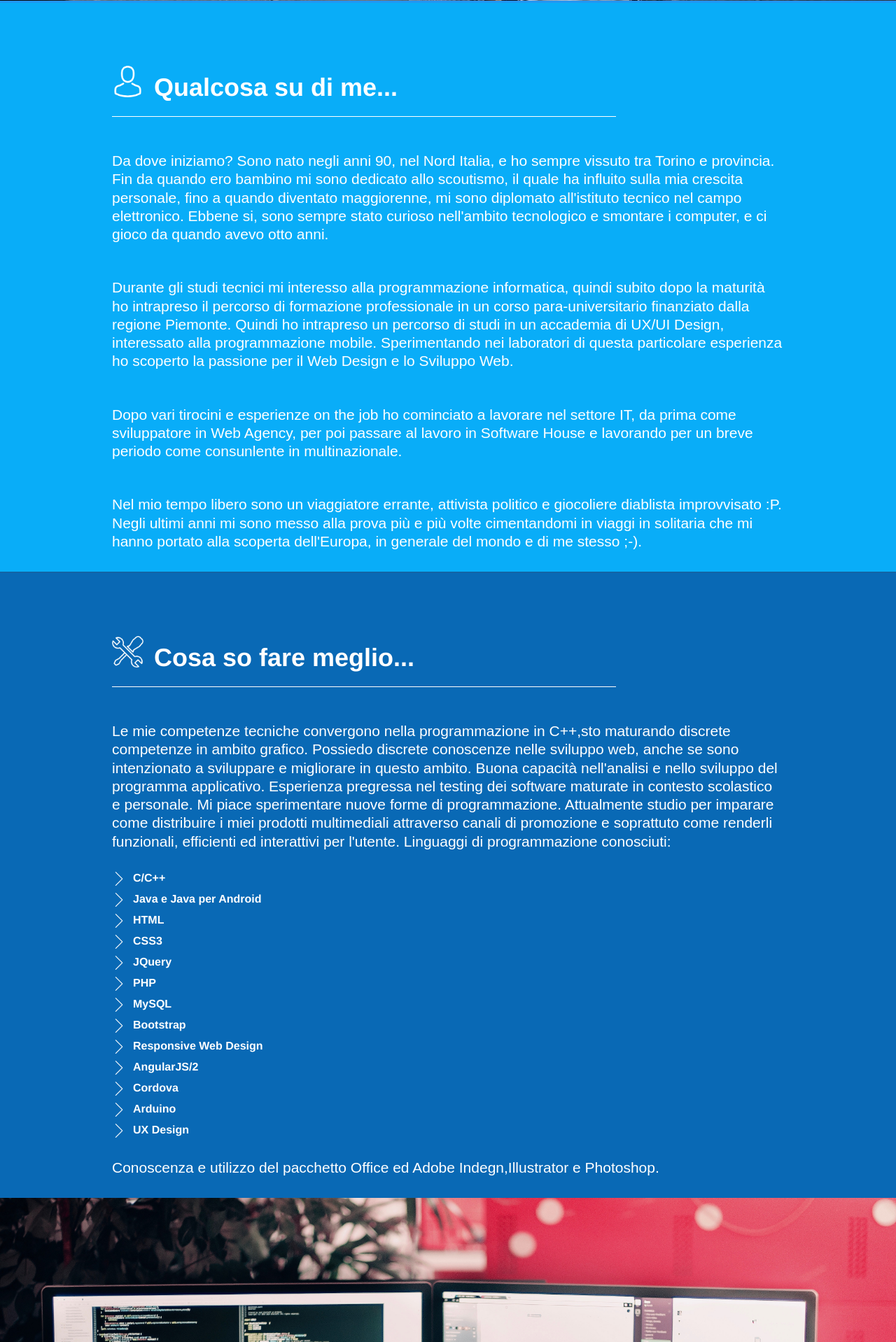
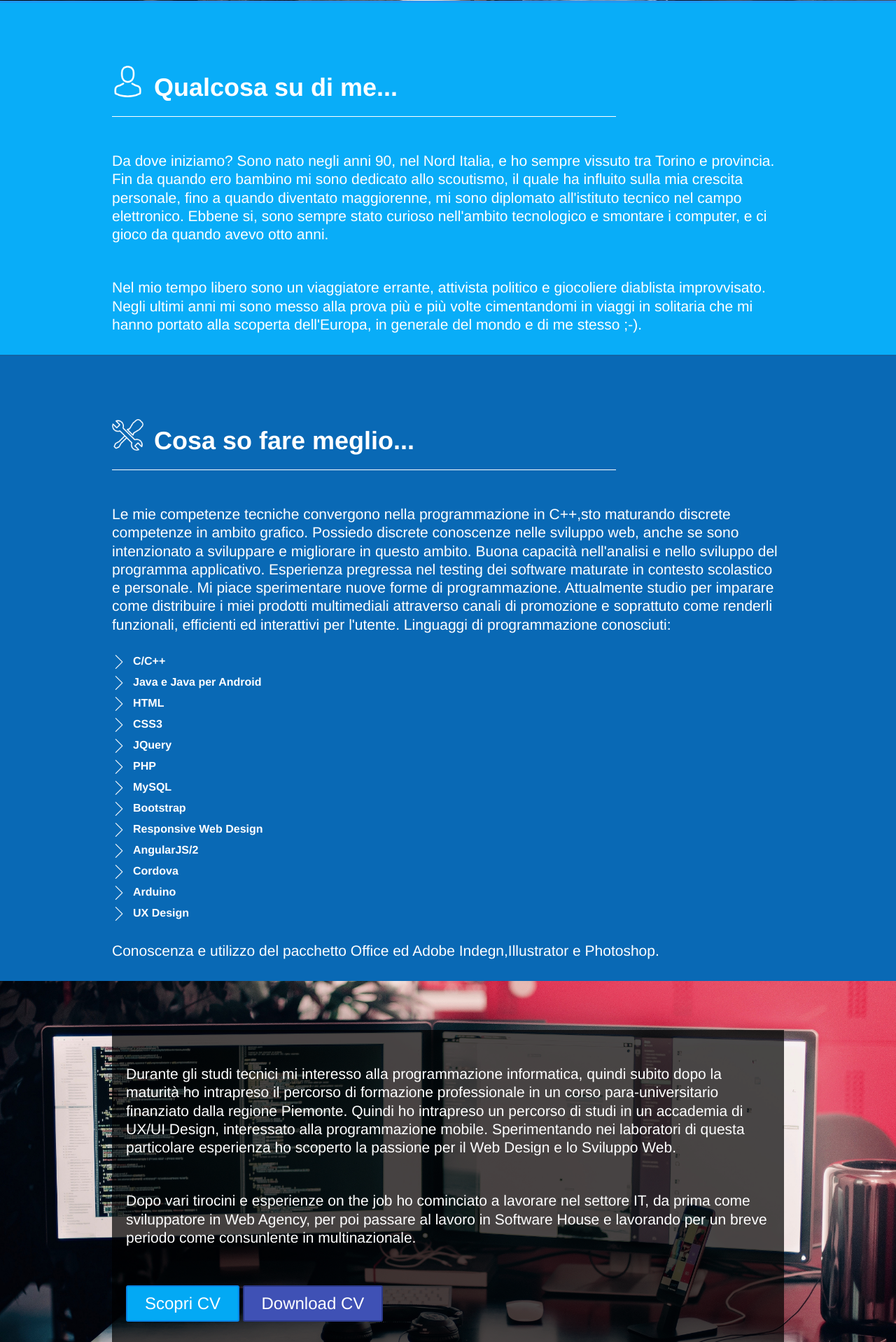
Before and after one commit to RiccardoSchifaudo94/schiri_site, a PHP site: page / in a window 1280 px wide. Shown: the part 747-2665 px from the top of the page at 70% size. Run offline with PHP 8.4, Linux system fonts and the light colour scheme.

Commit message:
integrazione modale sito per cv

```diff
--- a/css/media.css
+++ b/css/media.css
@@ -1,4 +1,5 @@
 @media screen and (max-width:992px){
+	/* SITE  */
 	.schiri_container{
 		max-width: 600px;
 	}
@@ -12,6 +13,7 @@
 	}
 }
 @media screen and (max-width:768px){
+	/* SITE  */
 	.schiri_welcome_box h1{
 		padding-top:0px;
 	}
@@ -38,6 +40,7 @@
 	}
 }
 @media screen and (max-width:468px){
+	/* SITE  */
 	.schiri_header{
 		min-height:80px;
 	}
@@ -104,5 +107,21 @@
 	.schiri_btn{
 		padding: 8px 20px;
 		font-size: 18px;
+		margin-top:5px;
+	}
+	/* MODAL */
+	.schiri_modal_header{
+		min-height:80px;
+	}
+	.schiri_modal_header h1{
+		font-size: 20px;
+   		max-width: 300px;
+	}
+	.schiri_btn_modal_close{
+		float:right;
+		margin-right:0px;
+	}
+	.schiri_btn_modal_close img{
+		max-width:25px;
 	}
 }
--- a/css/style.css
+++ b/css/style.css
@@ -13,14 +13,14 @@ body {
 }
 .schiri_header{
 	min-height:100px;
-	background-color: #4b5fcd;
+	background-color: #3f51b5;
 	width:100%;
 	color:#fff;
 	position: fixed;
 	top: 0px;
-	border-bottom: 2px solid #3F51B5;
-	/* box-shadow: 2px 2px 5px #c5c5c5; */
-	z-index: 9999;
+	border-bottom: 2px solid #2b3885;
+	/*box-shadow: 2px 2px 5px #c5c5c5; */
+	z-index:1;
 }
 .schiri_sub_header{
 	background-color: #03A9F4;
@@ -38,10 +38,10 @@ body {
 	margin-top:20px;
 }
 .schiri_sub_header li:first-child{
-	border-top: 2px solid #ffffff;
+	border-top: 1px solid #ffffff;
 }
 .schiri_sub_header li{
-	border-bottom: 2px solid #ffffff;
+	border-bottom: 1px solid #ffffff;
 	padding-top: 15px;
 	padding-bottom: 20px;
 	padding-left: 40px;
@@ -115,7 +115,7 @@ body {
 	font-size: 21px;
 	line-height: 125%;
 	font-weight: 300;
-	font-family: "Arial";
+	font-family: "Helvetica";
 }
 .schiri_content li {
 	  list-style-type:none;
@@ -131,7 +131,7 @@ body {
 	background-size: cover;
 	-webkit-mask-image: -webkit-gradient(linear, left 90%, left bottom, from(#ffffff), to(#ffffff));
 	background-attachment: fixed;
-	background-position: center;
+	background-position: bottom right;
 	height: calc(56vh - 100px);
 	max-height: 400px;
 	margin-top: 100px;
@@ -140,13 +140,12 @@ body {
 }
 .schiri_bkg_2{
 	background-image: url(../img/job_experience.jpg);
-	background-size: cover;
-	background-attachment: fixed;
-	background-position: center;
-	height:100%;
-	max-height: 400px;
-	padding: 150px 20px;
-	background-repeat: no-repeat;
+    background-size: cover;
+    background-attachment: fixed;
+    background-position: center center;
+    min-height: 240px;
+    padding: 70px 20px 60px;
+    background-repeat: no-repeat;
 }
 .schiri_footer{
 	background-color: #323334;
@@ -189,7 +188,7 @@ body {
 .schiri_welcome_box {
     text-align: center;
     font-family: Arial;
-    background-color: rgba(0, 0, 0, 0.3);
+    background-color: rgba(0, 0, 0, 0.7);
     padding: 30px 20px;
 }
 .schiri_welcome_box h1 {
@@ -220,6 +219,10 @@ body {
     font-family: Helvetica;
     text-transform: capitalize;
     border: 2px solid #0983e4;
+}
+.schiri_btn_reverse{
+	background-color: #3F51B5;
+    border: 2px solid #2b3885;
 }
 .schiri_about{
 	background-color: #09adf8;
@@ -258,3 +261,10 @@ body {
 	width:50%;
 	height:inherit;
 }
+.schiri_box_section{
+	text-align: left;
+    font-family: Helvetica;
+    background-color: rgba(0, 0, 0, 0.7);
+    padding: 30px 20px;
+    height: auto;
+}
--- a/index.html
+++ b/index.html
@@ -4,9 +4,23 @@
 		<meta charset="UTF-8">
 		<meta name="viewport" content="width=device-width, initial-scale=1.0">
 		<link rel="stylesheet" type="text/css" href="css/style.css">
+		<link rel="stylesheet" type="text/css" href="css/modal.css">
 		<link rel="stylesheet" type="text/css" href="css/media.css">
 	</head>
 	<body>
+		<div class="schiri_modal">
+			<div class="schiri_container">
+				<div class="schiri_modal_header">
+					<h1>Schifaudo Riccardo CV</h1>
+					<div class="schiri_btn_modal_close">
+						<img src="img/chiudi.png">
+					</div>
+				</div>
+				<div class="schiri_modal_body">
+
+				</div>
+			</div>
+		</div>
 		<div class="schiri_header">
 			<div class="schiri_container">
 				<div class="schiri_brand">RS</div>
@@ -47,15 +61,7 @@
 					Ebbene si, sono sempre stato curioso nell'ambito tecnologico e smontare i computer, e ci gioco da quando avevo otto anni.
 				</p>
 				<p>
-					Durante gli studi tecnici mi interesso alla programmazione informatica, quindi subito dopo la maturità ho intrapreso il percorso di formazione professionale in un corso para-universitario finanziato dalla regione Piemonte.
-					Quindi ho intrapreso un percorso di studi in un accademia di UX/UI Design, interessato alla programmazione mobile.
-					Sperimentando nei laboratori di questa particolare esperienza ho scoperto la passione per il Web Design e lo Sviluppo Web.
-				</p>
-				<p>
-					Dopo vari tirocini e esperienze on the job ho cominciato a lavorare nel settore IT, da prima come sviluppatore in Web Agency, per poi passare al lavoro in Software House e lavorando per un breve periodo come consunlente in multinazionale.
-				</p>
-				<p>
-					Nel mio tempo libero sono un viaggiatore errante, attivista politico e giocoliere diablista improvvisato :P.
+					Nel mio tempo libero sono un viaggiatore errante, attivista politico e giocoliere diablista improvvisato.
 					Negli ultimi anni mi sono messo alla prova più e più volte cimentandomi in viaggi in solitaria che mi hanno portato
 					alla scoperta dell'Europa, in generale del mondo e di me stesso ;-).
 				</p>
@@ -96,7 +102,18 @@
 		<a name="cv"></a>
 		<div class="schiri_content schiri_cv schiri_bkg_2">
 			<div class="schiri_container">
-
+				<div class="schiri_box_section">
+					<p>
+						Durante gli studi tecnici mi interesso alla programmazione informatica, quindi subito dopo la maturità ho intrapreso il percorso di formazione professionale in un corso para-universitario finanziato dalla regione Piemonte.
+						Quindi ho intrapreso un percorso di studi in un accademia di UX/UI Design, interessato alla programmazione mobile.
+						Sperimentando nei laboratori di questa particolare esperienza ho scoperto la passione per il Web Design e lo Sviluppo Web.
+					</p>
+					<p>
+						Dopo vari tirocini e esperienze on the job ho cominciato a lavorare nel settore IT, da prima come sviluppatore in Web Agency, per poi passare al lavoro in Software House e lavorando per un breve periodo come consunlente in multinazionale.
+					</p>
+					<button class="schiri_btn schiri_btn_modal_cv">Scopri CV</button>
+					<button class="schiri_btn schiri_btn_reverse">Download CV</button>
+				</div>
 			</div>
 		</div>
 		<a name="interests"></a>
@@ -141,6 +158,7 @@
 	</body>
 	<script type="text/javascript" src="js/jquery.min.js"></script>
 	<script type="text/javascript" src="js/main.js"></script>
+	<script type="text/javascript" src="js/modal.js"></script>
 	<script type="text/javascript">
 
 	</script>
--- /dev/null
+++ b/js/modal.js
@@ -0,0 +1,6 @@
+$(".schiri_btn_modal_cv").click(function(){
+	$(".schiri_modal").fadeIn();
+});
+$(".schiri_btn_modal_close").click(function(){
+	$(".schiri_modal").fadeOut();
+});
```
Also changed, not shown: css/modal.css (added, +34 -0 lines), img/chiudi.png (added).
